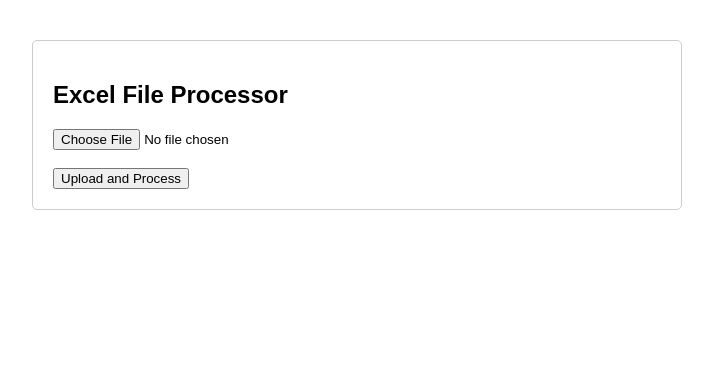
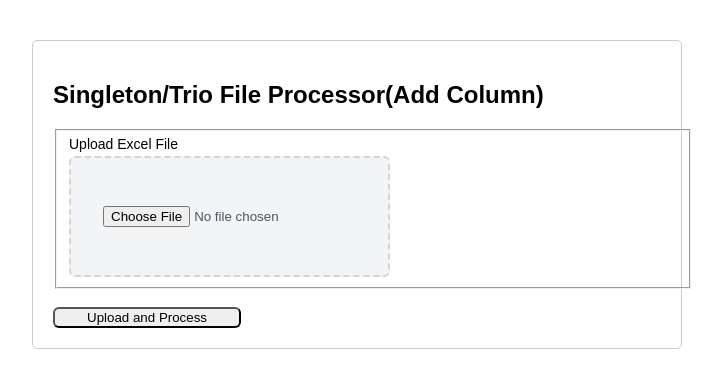
Before and after one commit to cocokym/intern, a Flask app: page / in a window 1280 px wide. Shown: the top 388 px of the page, without its empty margins (283-1005 px from the left). Run offline with Flask 3, Linux system fonts and the light colour scheme.

Commit message:
modify upload button

```diff
--- a/templates/upload.html
+++ b/templates/upload.html
@@ -1,7 +1,7 @@
 <!DOCTYPE html>
 <html>
 <head>
-    <title>Excel File Processor</title>
+    <title>Singleton/Trio File Processor(Add Column)</title>
     <style>
         body {
             margin: 40px auto;
@@ -28,11 +28,52 @@
             border: 1px solid #ebccd1;
             color: #a94442;
         }
+        .w-full {
+            width: 100%;
+        }
+        .space-y-1 > * + * {
+            margin-top: 0.25rem;
+        }
+        .block {
+            display: block;
+        }
+        .text-sm {
+            font-size: 0.875rem;
+        }
+        .font-medium {
+            font-weight: 500;
+        }
+        .border-dashed {
+            border-style: dashed;
+        }
+        .rounded-md {
+            border-radius: 0.375rem;
+        }
+        .px-8 {
+            padding-left: 2rem;
+            padding-right: 2rem;
+        }
+        .py-12 {
+            padding-top: 3rem;
+            padding-bottom: 3rem;
+        }
+        .border-2 {
+            border-width: 2px;
+        }
+        .dark\:border-gray-300 {
+            border-color: #d1d5db;
+        }
+        .dark\:text-gray-600 {
+            color: #4b5563;
+        }
+        .dark\:bg-gray-100 {
+            background-color: #f3f4f6;
+        }
     </style>
 </head>
 <body>
     <div class="form-container">
-        <h2>Excel File Processor</h2>
+        <h2>Singleton/Trio File Processor(Add Column)</h2>
 
         {% with messages = get_flashed_messages() %}
             {% if messages %}
@@ -45,11 +86,19 @@
         {% endwith %}
 
         <form action="{{ url_for('upload_file') }}" method="post" enctype="multipart/form-data">
-            <div>
-                <input type="file" name="file" accept=".xlsx,.xls" required>
-            </div>
+            <fieldset class="w-full space-y-1 dark:text-gray-800">
+                <label for="file" class="block text-sm font-medium">Upload Excel File</label>
+                <div class="flex">
+                    <input type="file"
+                           name="file"
+                           id="file"
+                           accept=".xlsx,.xls"
+                           required
+                           class="px-8 py-12 border-2 border-dashed rounded-md dark:border-gray-300 dark:text-gray-600 dark:bg-gray-100">
+                </div>
+            </fieldset>
             <br>
-            <button type="submit">Upload and Process</button>
+            <button type="submit" class="px-8 py-2 bg-blue-500 text-white rounded-md hover:bg-blue-600">Upload and Process</button>
         </form>
     </div>
 </body>
```
